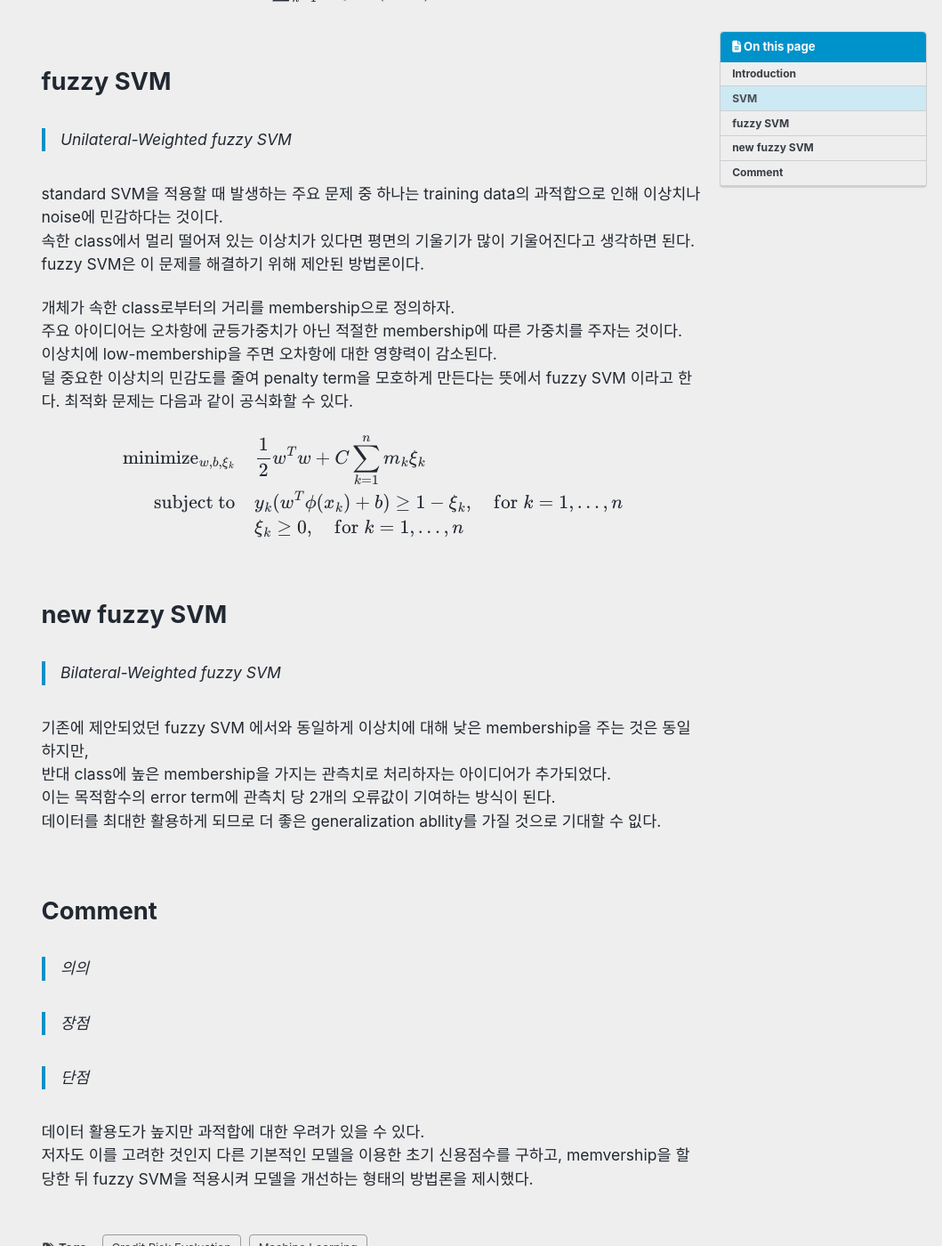
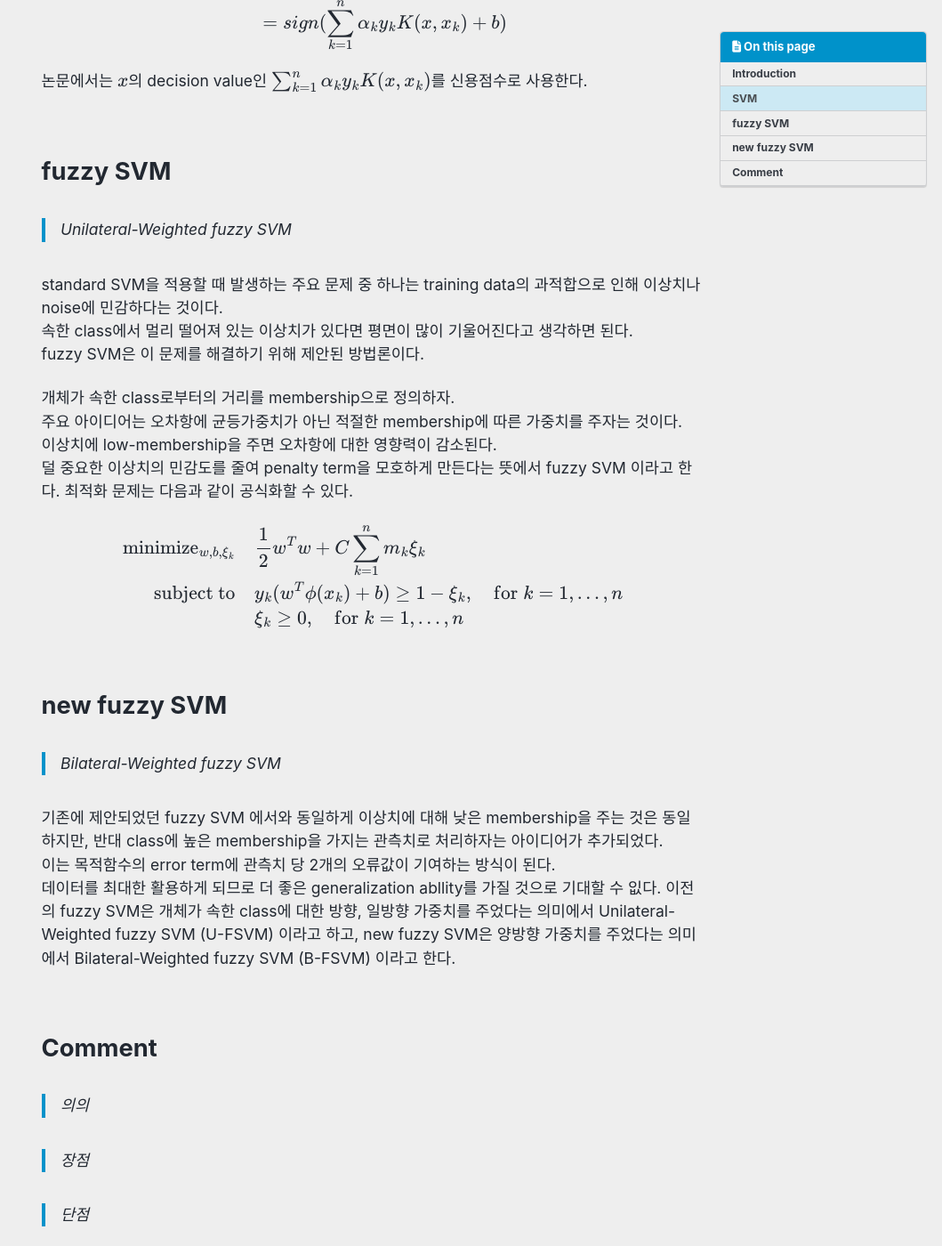
Before and after one commit to da-hyun-jeong/da-hyun-jeong.github.io, a Jekyll site: the page built from _posts/2021-07-11-test.md, in a window 1280 px wide and 1400 px high, scrolled down 3087 px. Shown: the whole window at 89% size, without its empty margins (221-1280 px from the left). Built offline with Jekyll 4.4.1, drawn with Linux system fonts in a browser that asks for light colours; cached includes are drawn as plain includes; nearby versions of some CDN libraries; formulas are drawn with MathJax 3; comment, search, counter and statistics services are not loaded; some of the changed text lies outside the part shown.

Commit message:
Update 2021-07-11-test.md

```diff
--- a/_posts/2021-07-11-test.md
+++ b/_posts/2021-07-11-test.md
@@ -14,9 +14,12 @@ tags:
   - Machine Learning
 ---
 
-2021.08.20 세미나 발표 논문 정리.
-standard SVM 보다 fuzzy SVM에 대한 직접적인 내용을 다룹니다.
+2021.08.20 세미나 발표 논문 정리. <br>
+standard SVM 보다 fuzzy SVM에 대한 직접적인 내용을 다룹니다. <br>
 <https://ieeexplore.ieee.org/abstract/document/1556587>
+
+<br>
+<br>
 
 # Introduction
 은행, 신용보조기관은 신용 리스크를 관리하는 것이 매우 중요하다.<br>
@@ -152,7 +155,7 @@ $$
 > Unilateral-Weighted fuzzy SVM
 
 standard SVM을 적용할 때 발생하는 주요 문제 중 하나는 training data의 과적합으로 인해 이상치나 noise에 민감하다는 것이다. <br>
-속한 class에서 멀리 떨어져 있는 이상치가 있다면 평면의 기울기가 많이 기울어진다고 생각하면 된다. <br>
+속한 class에서 멀리 떨어져 있는 이상치가 있다면 평면이 많이 기울어진다고 생각하면 된다. <br>
 fuzzy SVM은 이 문제를 해결하기 위해 제안된 방법론이다. <br>
 
 개체가 속한 class로부터의 거리를 membership으로 정의하자. <br>
@@ -174,10 +177,13 @@ $$
 # new fuzzy SVM
 > Bilateral-Weighted fuzzy SVM
 
-기존에 제안되었던 fuzzy SVM 에서와 동일하게 이상치에 대해 낮은 membership을 주는 것은 동일하지만, <br>
-반대 class에 높은 membership을 가지는 관측치로 처리하자는 아이디어가 추가되었다. <br>
+기존에 제안되었던 fuzzy SVM 에서와 동일하게 이상치에 대해 낮은 membership을 주는 것은 동일하지만, 반대 class에 높은 membership을 가지는 관측치로 처리하자는 아이디어가 추가되었다. <br>
 이는 목적함수의 error term에 관측치 당 2개의 오류값이 기여하는 방식이 된다. <br>
 데이터를 최대한 활용하게 되므로 더 좋은 generalization abllity를 가질 것으로 기대할 수 잆다.
+이전의 fuzzy SVM은 개체가 속한 class에 대한 방향, 일방향 가중치를 주었다는 의미에서 Unilateral-Weighted fuzzy SVM (U-FSVM) 이라고 하고, new fuzzy SVM은 양방향 가중치를 주었다는 의미에서 Bilateral-Weighted fuzzy SVM (B-FSVM) 이라고 한다.
+
+
+
 
 <br>
 
```
